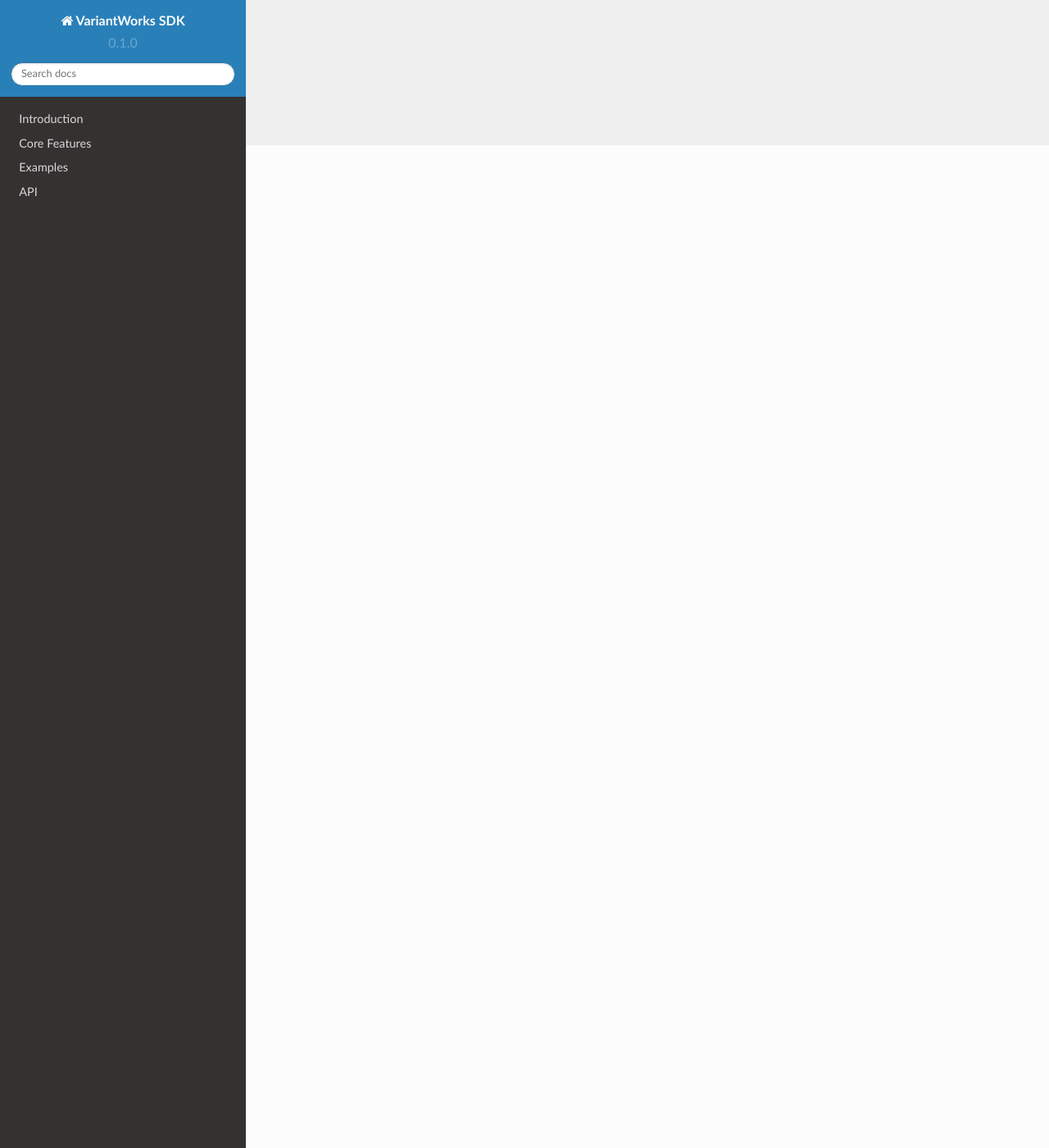
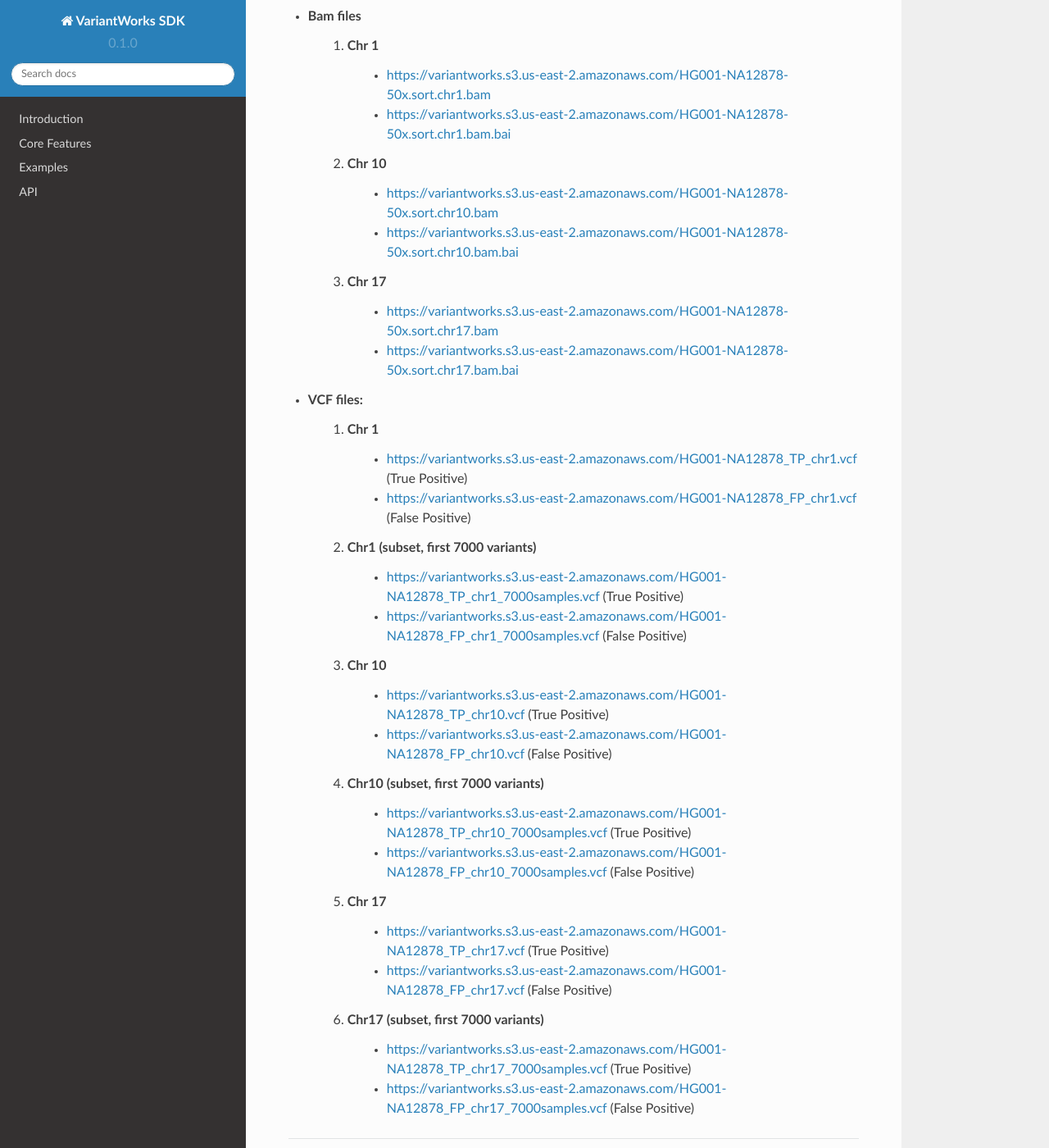
Before and after one commit to NVIDIA/VariantWorks, a Sphinx documentation site: the page built from docs/source/README.rst, in a window 1280 px wide and 1400 px high, scrolled down 1223 px. Shown: the whole window at 82% size. Built offline with Sphinx 7.4.7 and the Read the Docs theme 2.0.0, drawn with Linux system fonts in a browser that asks for light colours; some of the changed text lies outside the part shown.

Commit message:
Update readme with S3 links to data for the snp samples

```diff
--- a/docs/source/README.rst
+++ b/docs/source/README.rst
@@ -41,3 +41,40 @@
     pip install -e .
     # Install pre-push hooks to run tests
     ln -nfs $(readlink -f hooks/pre-push) .git/hooks/pre-push
+
+Sample Data
+---------------
+We provide sample data to explore the sample scripts for the *simple_snp_trainer*:
+The data was derived from https://github.com/clara-parabricks/DL4VC/blob/master/docs/Data.md after generating
+variant candidates and then intersect them with known truth set for variants in that region.
+
+* Bam files
+    #. Chr 1
+        * https://variantworks.s3.us-east-2.amazonaws.com/HG001-NA12878-50x.sort.chr1.bam
+        * https://variantworks.s3.us-east-2.amazonaws.com/HG001-NA12878-50x.sort.chr1.bam.bai
+    #. Chr 10
+        * https://variantworks.s3.us-east-2.amazonaws.com/HG001-NA12878-50x.sort.chr10.bam
+        * https://variantworks.s3.us-east-2.amazonaws.com/HG001-NA12878-50x.sort.chr10.bam.bai
+    #. Chr 17
+        * https://variantworks.s3.us-east-2.amazonaws.com/HG001-NA12878-50x.sort.chr17.bam
+        * https://variantworks.s3.us-east-2.amazonaws.com/HG001-NA12878-50x.sort.chr17.bam.bai
+
+* VCF files:
+    #. Chr 1
+        *  https://variantworks.s3.us-east-2.amazonaws.com/HG001-NA12878_TP_chr1.vcf (True Positive)
+        *  https://variantworks.s3.us-east-2.amazonaws.com/HG001-NA12878_FP_chr1.vcf (False Positive)
+    #. Chr1 (subset, first 7000 variants)
+        * https://variantworks.s3.us-east-2.amazonaws.com/HG001-NA12878_TP_chr1_7000samples.vcf (True Positive)
+        * https://variantworks.s3.us-east-2.amazonaws.com/HG001-NA12878_FP_chr1_7000samples.vcf (False Positive)
+    #. Chr 10
+        * https://variantworks.s3.us-east-2.amazonaws.com/HG001-NA12878_TP_chr10.vcf (True Positive)
+        * https://variantworks.s3.us-east-2.amazonaws.com/HG001-NA12878_FP_chr10.vcf (False Positive)
+    #. Chr10 (subset, first 7000 variants)
+        * https://variantworks.s3.us-east-2.amazonaws.com/HG001-NA12878_TP_chr10_7000samples.vcf (True Positive)
+        * https://variantworks.s3.us-east-2.amazonaws.com/HG001-NA12878_FP_chr10_7000samples.vcf (False Positive)
+    #. Chr 17
+        * https://variantworks.s3.us-east-2.amazonaws.com/HG001-NA12878_TP_chr17.vcf (True Positive)
+        * https://variantworks.s3.us-east-2.amazonaws.com/HG001-NA12878_FP_chr17.vcf (False Positive)
+    #. Chr17 (subset, first 7000 variants)
+        * https://variantworks.s3.us-east-2.amazonaws.com/HG001-NA12878_TP_chr17_7000samples.vcf (True Positive)
+        * https://variantworks.s3.us-east-2.amazonaws.com/HG001-NA12878_FP_chr17_7000samples.vcf (False Positive)
```
